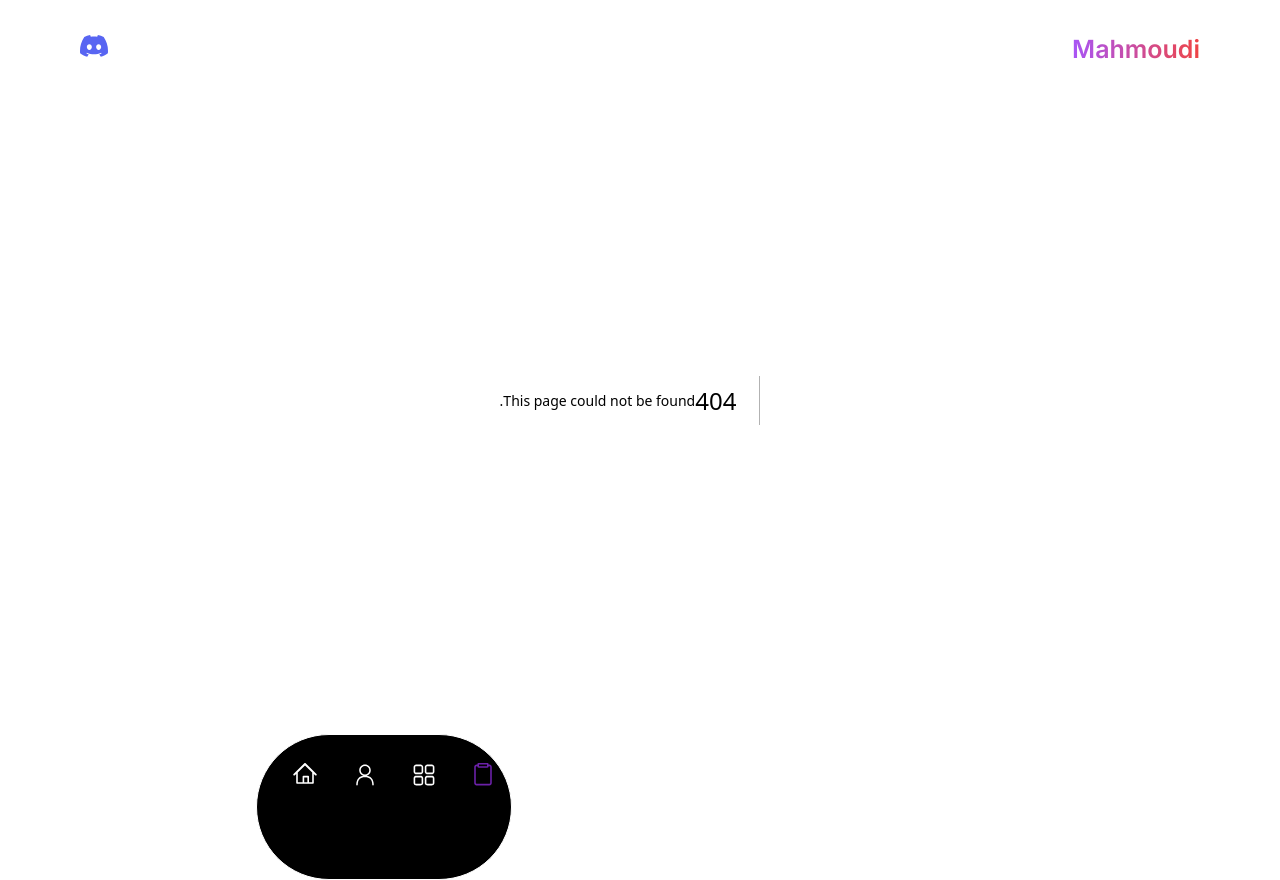
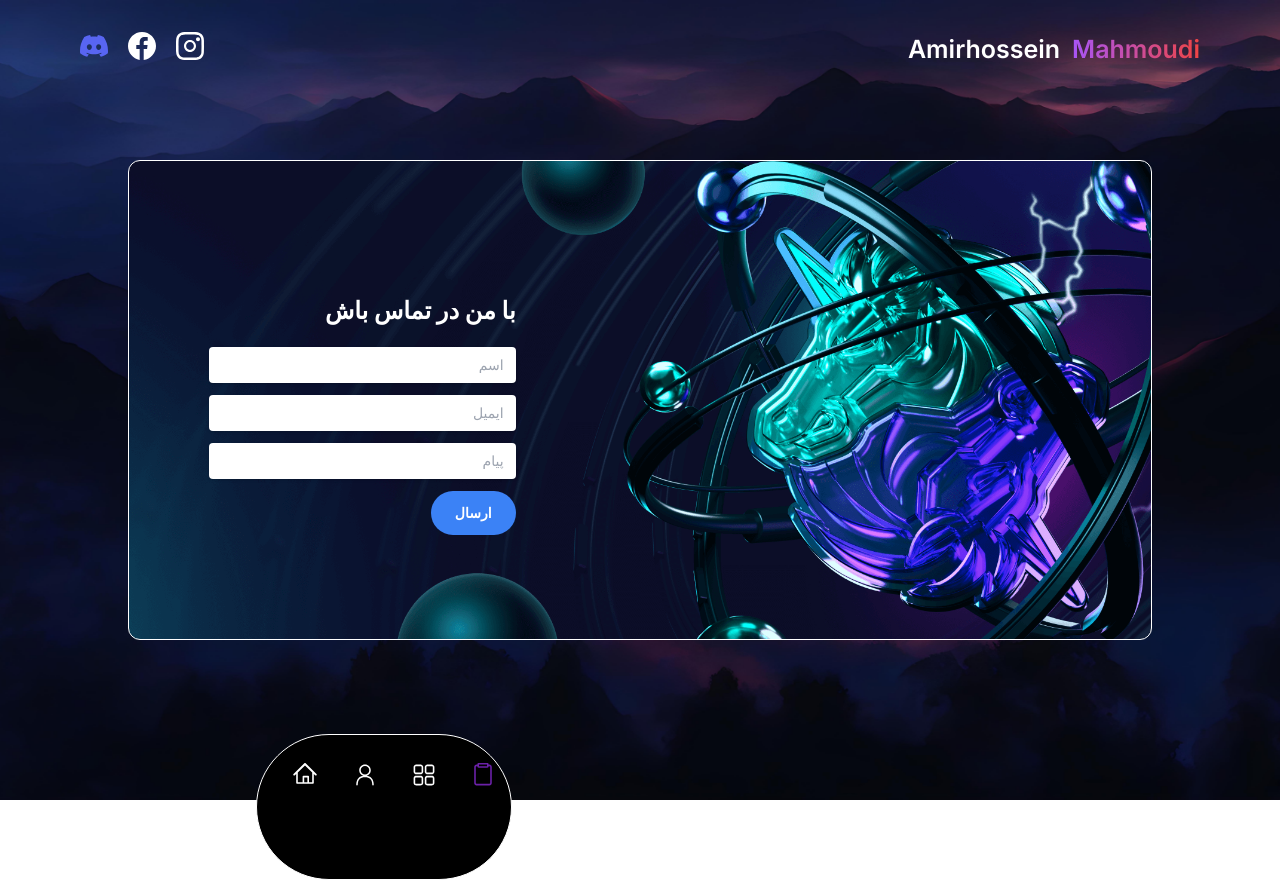
Before and after one commit to AmirrMahmoudi/simple-nextjs-portfolio, a Next.js app: page /contact-me in a window 1280 px wide. Before the commit this address had no page. Built offline with nearby package versions, Linux system fonts and the light colour scheme.

Commit message:
contact form

```diff
--- /dev/null
+++ b/app/contact-me/page.tsx
@@ -0,0 +1,23 @@
+import ContactForm from "@/components/ContactForm";
+import { url } from "inspector";
+import React from "react";
+
+const page = () => {
+  return (
+    <div
+      className="flex h-screen w-screen items-center justify-center bg-cover bg-center"
+      style={{ backgroundImage: "url(/bg-3.jpg)" }}
+    >
+      <div
+        className="relative h-[60%] w-[80%] rounded-xl border border-white bg-cover bg-center"
+        style={{ backgroundImage: "url(atombg-comp.webp)" }}
+      >
+        <div className="absolute bottom-16 left-20 w-[70%] md:w-[30%]">
+          <ContactForm />
+        </div>
+      </div>
+    </div>
+  );
+};
+
+export default page;
--- /dev/null
+++ b/components/ContactForm.tsx
@@ -0,0 +1,39 @@
+import React from "react";
+
+const ContactForm = () => {
+  return (
+    <form>
+      <h2 className="mb-5 text-2xl font-bold text-white"> با من در تماس باش</h2>
+
+      <div className="mb-3">
+        <input
+          type="text"
+          placeholder="اسم"
+          name="name"
+          className="w-full rounded border-0 bg-white px-3 py-2 text-sm text-black placeholder-gray-400 shadow"
+        />
+      </div>
+      <div className="mb-3">
+        <input
+          type="email"
+          placeholder="ایمیل"
+          name="email"
+          className="w-full rounded border-0 bg-white px-3 py-2 text-sm text-black placeholder-gray-400 shadow"
+        />
+      </div>
+      <div className="mb-3">
+        <input
+          placeholder="پیام"
+          name="message"
+          className="w-full rounded border-0 bg-white px-3 py-2 text-sm text-black placeholder-gray-400 shadow"
+        />
+      </div>
+
+      <button className="mb-10 rounded-3xl bg-blue-500 px-6 py-3 text-sm font-bold text-white transition-all duration-150 ease-linear hover:bg-blue-400">
+        ارسال
+      </button>
+    </form>
+  );
+};
+
+export default ContactForm;
```
